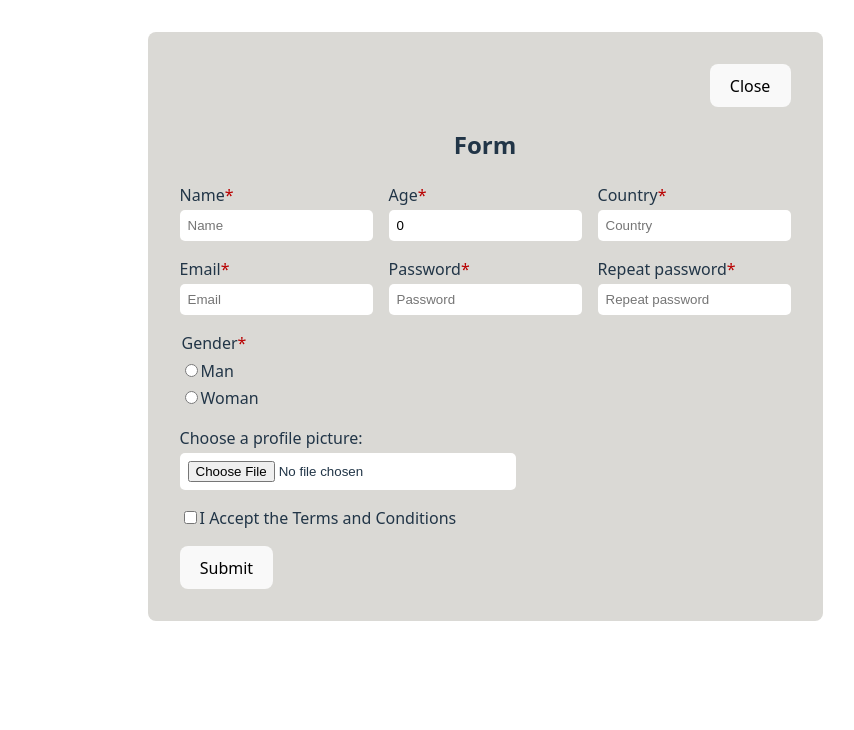
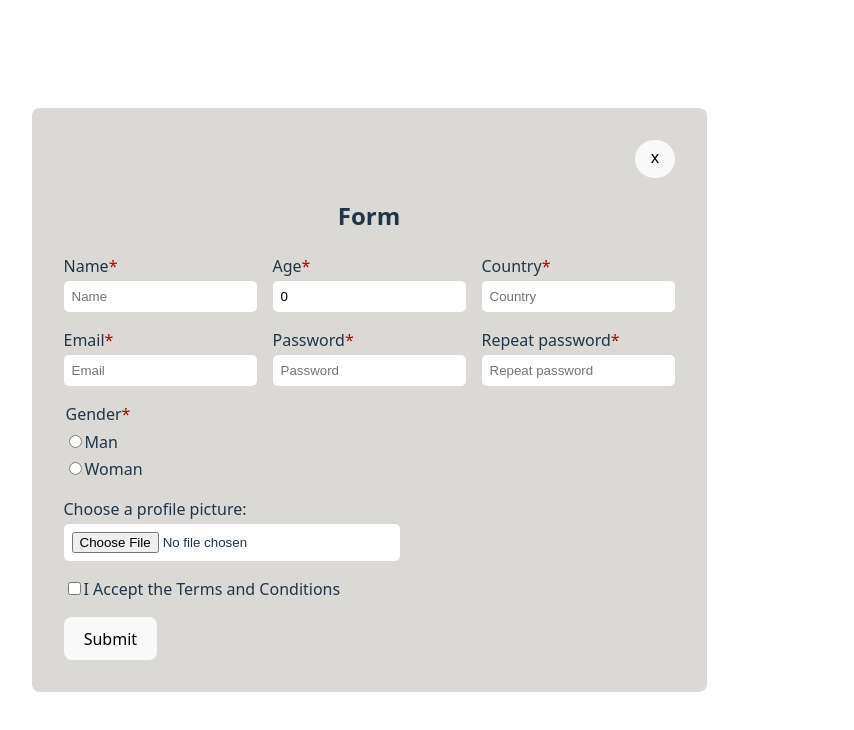
Before and after one commit to tanyagoryaninaD/rs-react-app, a React (Vite) app: page / in a window 1280 px wide. Both pictures are taken after a click on the button "Form". Shown: the top 730 px of the page, without its empty margins (271-1125 px from the left). Built offline with nearby package versions, Linux system fonts and the light colour scheme.

Commit message:
feat: implement ESC key and click outside to close for modal

```diff
--- a/src/app/App.tsx
+++ b/src/app/App.tsx
@@ -3,7 +3,6 @@ import '../style/App.scss';
 import Form from './components/forms/form';
 import Modal from './components/modal/modal';
 import FormWithReactHook from './components/forms/formWithReactHook';
-import { createPortal } from 'react-dom';
 
 interface ModalState {
   formComponent: (() => JSX.Element) | null;
@@ -43,13 +42,9 @@ export default function App(): JSX.Element {
           Form with React Hook
         </button>
       </div>
-      {CurrentForm &&
-        createPortal(
-          <Modal onClose={onClose}>
-            <CurrentForm />
-          </Modal>,
-          document.getElementById('root') || document.body
-        )}
+      <Modal isOpen={!!modalState.formComponent} onClose={onClose}>
+        {CurrentForm && <CurrentForm />}
+      </Modal>
     </>
   );
 }
--- a/src/app/components/forms/form.tsx
+++ b/src/app/components/forms/form.tsx
@@ -1,3 +1,4 @@
+import '../../../style/form.scss';
 import { useFormStore } from '../../store/useFormStore';
 import { NameField } from '../fields/name';
 import type { FormKey } from '../../../types/store';
--- a/src/app/components/forms/formWithReactHook.tsx
+++ b/src/app/components/forms/formWithReactHook.tsx
@@ -1,3 +1,4 @@
+import '../../../style/form.scss';
 import type { JSX } from 'react';
 import type { FormKey, FormStore } from '../../../types/store';
 import { AgeField } from '../fields/age';
--- a/src/app/components/modal/modal.tsx
+++ b/src/app/components/modal/modal.tsx
@@ -1,21 +1,43 @@
-import type { JSX } from 'react';
+import { useEffect, type JSX } from 'react';
 import '../../../style/modal.scss';
+import { createPortal } from 'react-dom';
+import type { ModalProps } from '../../../types/common';
 
-export default function Modal({
-  children,
-  onClose,
-}: {
-  children: JSX.Element;
-  onClose: () => void;
-}) {
-  return (
+export default function Modal(props: ModalProps): JSX.Element {
+  const { isOpen, onClose, children } = props;
+
+  useEffect(() => {
+    const handleKeyDown = (event: KeyboardEvent) => {
+      if (event.key === 'Escape') {
+        onClose();
+      }
+    };
+
+    if (isOpen) {
+      window.addEventListener('keydown', handleKeyDown);
+    }
+
+    return () => {
+      window.removeEventListener('keydown', handleKeyDown);
+    };
+  }, [isOpen, onClose]);
+
+  if (!isOpen) {
+    return <></>;
+  }
+
+  return createPortal(
     <div className="modal">
-      <div className="wrapper-close">
-        <button className="close" onClick={onClose}>
-          Close
-        </button>
+      <div className="modal-content">
+        <div className="wrapper-close">
+          <button className="close" onClick={onClose}>
+            x
+          </button>
+        </div>
+        {children}
       </div>
-      {children}
-    </div>
+      <div className="modal-overlay" onClick={onClose}></div>
+    </div>,
+    document.body
   );
 }
--- /dev/null
+++ b/src/style/form.scss
@@ -0,0 +1,52 @@
+.wrapper {
+  &-close {
+    display: flex;
+    justify-content: flex-end;
+    width: 100%;
+  }
+
+  &-form {
+    display: flex;
+    flex-direction: column;
+    gap: 1rem;
+    margin-bottom: 1rem;
+  }
+
+  &-subform {
+    display: flex;
+    flex-wrap: wrap;
+    gap: 1rem;
+  }
+
+  &-input {
+    display: flex;
+    flex-direction: column;
+    gap: 0.2rem;
+
+    input,
+    select {
+      border: transparent;
+      border-radius: 5px;
+      padding: 0.5rem;
+    }
+
+    select {
+      min-width: 178.49px;
+    }
+
+    input[type='file'] {
+      max-width: 20rem;
+      background-color: white;
+    }
+  }
+}
+
+.validation {
+  margin: 0;
+  color: rgb(185 0 0);
+  font-size: 0.7rem;
+}
+
+.required {
+  color: rgb(185 0 0);
+}
--- a/src/style/modal.scss
+++ b/src/style/modal.scss
@@ -1,69 +1,34 @@
 .modal {
-  position: fixed;
-  top: 2rem;
+  position: absolute;
+  top: 0;
+  left: 0;
+  width: 100%;
+  height: 100%;
   display: flex;
-  flex-direction: column;
+  justify-content: center;
   align-items: center;
-  text-align: left;
-  padding: 2rem;
-  border-radius: 8px;
-  background-color: #dad9d5;
-  margin: 0 auto;
 
-  &-close {
-    right: 0;
+  &-content {
+    position: relative;
+    z-index: 1000;
+    display: flex;
+    flex-direction: column;
+    align-items: center;
+    border-radius: 8px;
+    background-color: #dad9d5;
+    padding: 2rem;
+  }
+
+  &-overlay {
+    position: absolute;
+    top: 0;
+    left: 0;
+    width: 100%;
+    height: 100%;
   }
 }
 
-.wrapper {
-  &-close {
-    display: flex;
-    justify-content: flex-end;
-    width: 100%;
-  }
-
-  &-form {
-    display: flex;
-    flex-direction: column;
-    gap: 1rem;
-    margin-bottom: 1rem;
-  }
-
-  &-subform {
-    display: flex;
-    flex-wrap: wrap;
-    gap: 1rem;
-  }
-
-  &-input {
-    display: flex;
-    flex-direction: column;
-    gap: 0.2rem;
-
-    input,
-    select {
-      border: transparent;
-      border-radius: 5px;
-      padding: 0.5rem;
-    }
-
-    select {
-      min-width: 178.49px;
-    }
-
-    input[type='file'] {
-      max-width: 20rem;
-      background-color: white;
-    }
-  }
+.close {
+  border-radius: 100%;
+  padding: 0.3rem 0.9rem 0.6rem;
 }
-
-.validation {
-  margin: 0;
-  color: rgb(185 0 0);
-  font-size: 0.7rem;
-}
-
-.required {
-  color: rgb(185 0 0);
-}
```
Also changed, not shown: src/types/common.tsx (+7 -0 lines).
